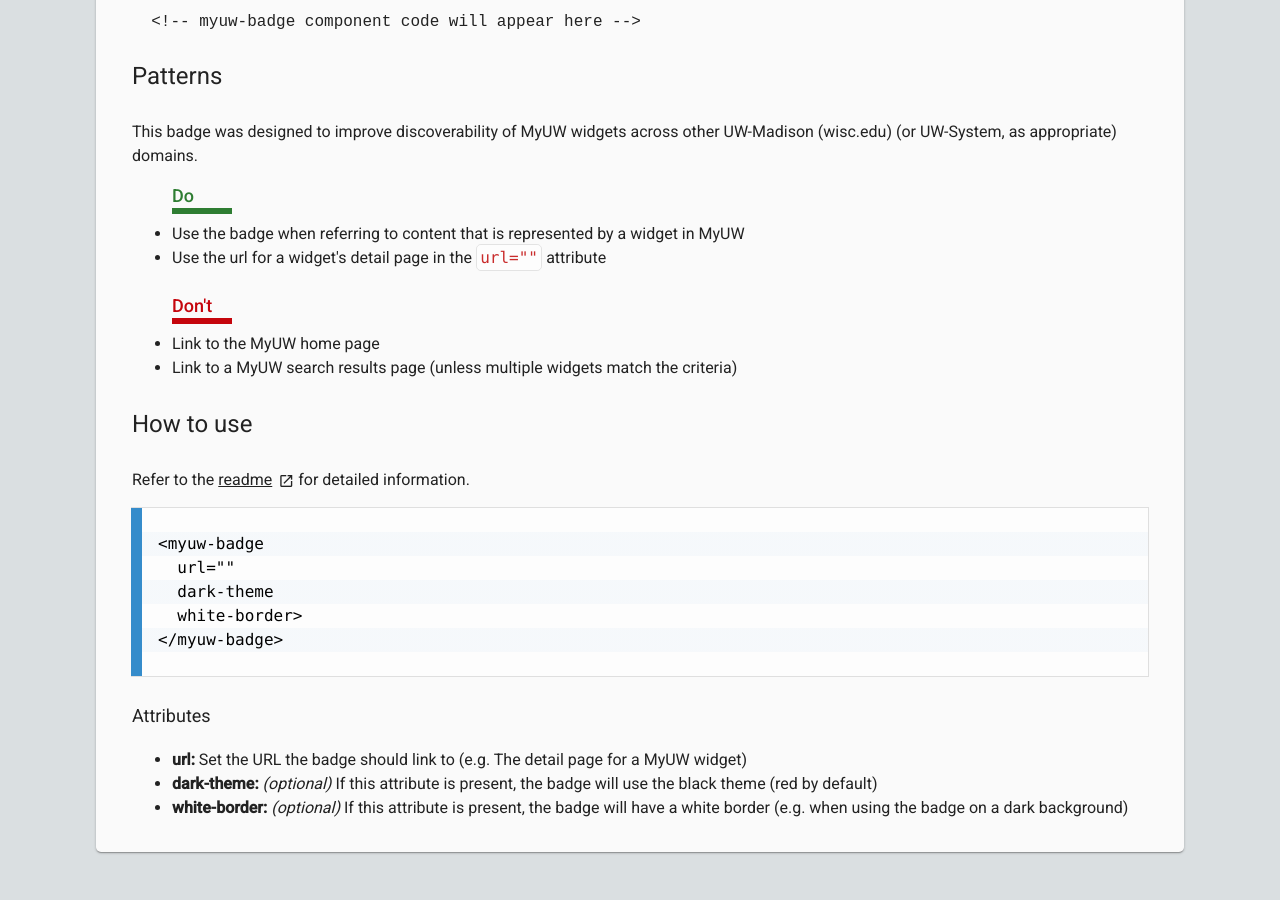
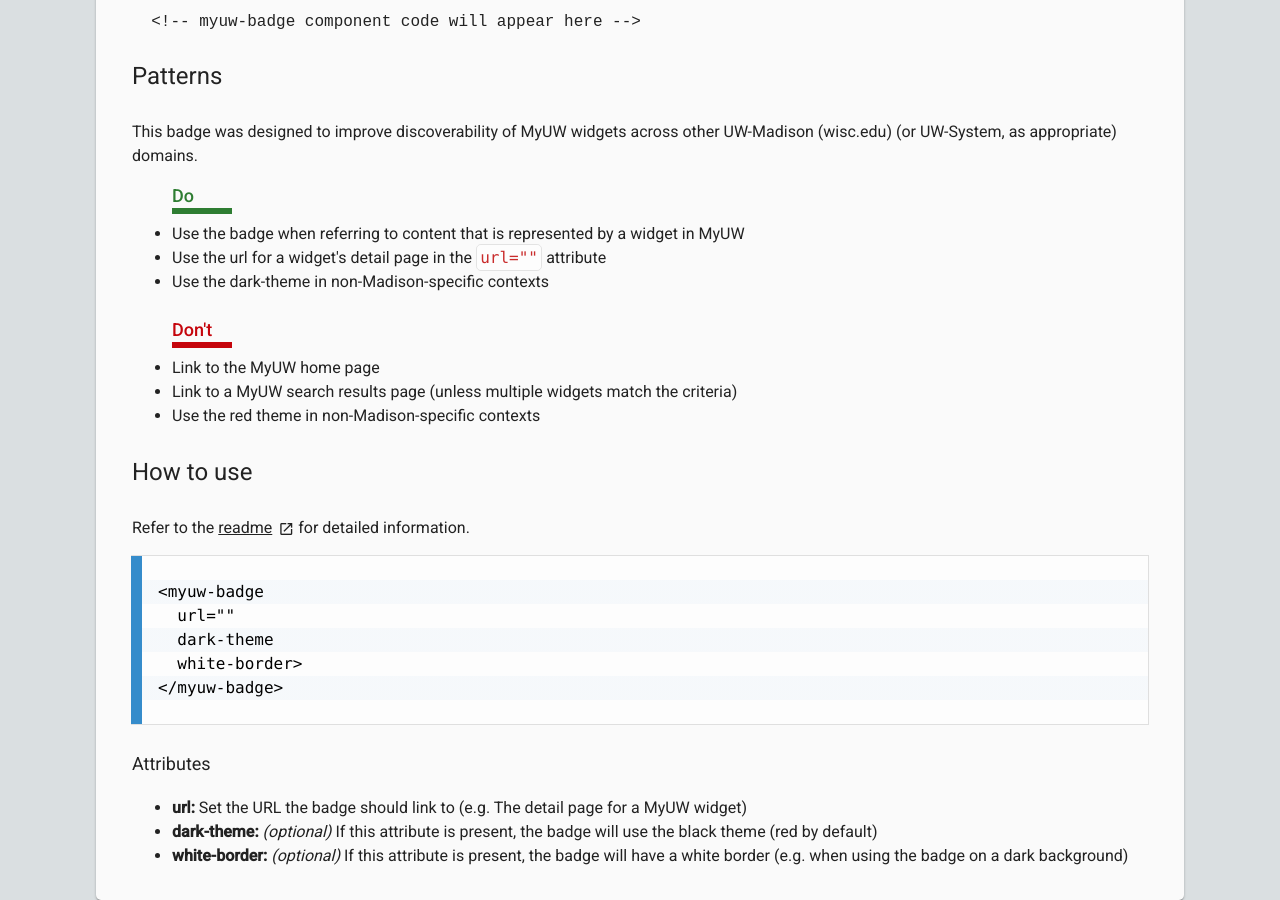
Before and after one commit to myuw-web-components/myuw-web-components.github.io, a Jekyll site: the page built from pages/badge.html, in a window 1280 px wide and 900 px high, scrolled down 931 px. Built offline with Jekyll 4.4.1, drawn with Linux system fonts in a browser that asks for light colours; some web fonts are replaced; before the commit the page ends 1783 px from its top, so only the background shows below that.

Commit message:
prescribe the dark-theme for non-Madison contexts

```diff
--- a/pages/badge.html
+++ b/pages/badge.html
@@ -59,10 +59,12 @@ readme: https://github.com/myuw-web-components/myuw-badge#readme
   <span class="list__dos-and-donts--do">Do</span>
   <li>Use the badge when referring to content that is represented by a widget in MyUW</li>
   <li>Use the url for a widget's detail page in the  <code class="language-markup">url=""</code> attribute</li>
+  <li>Use the dark-theme in non-Madison-specific contexts</li>
   <br>
   <span class="list__dos-and-donts--dont">Don't</span>
   <li>Link to the MyUW home page</li>
   <li>Link to a MyUW search results page (unless multiple widgets match the criteria)</li>
+  <li>Use the red theme in non-Madison-specific contexts</li>
 </ul>
 
 <h3>How to use</h3>
```
